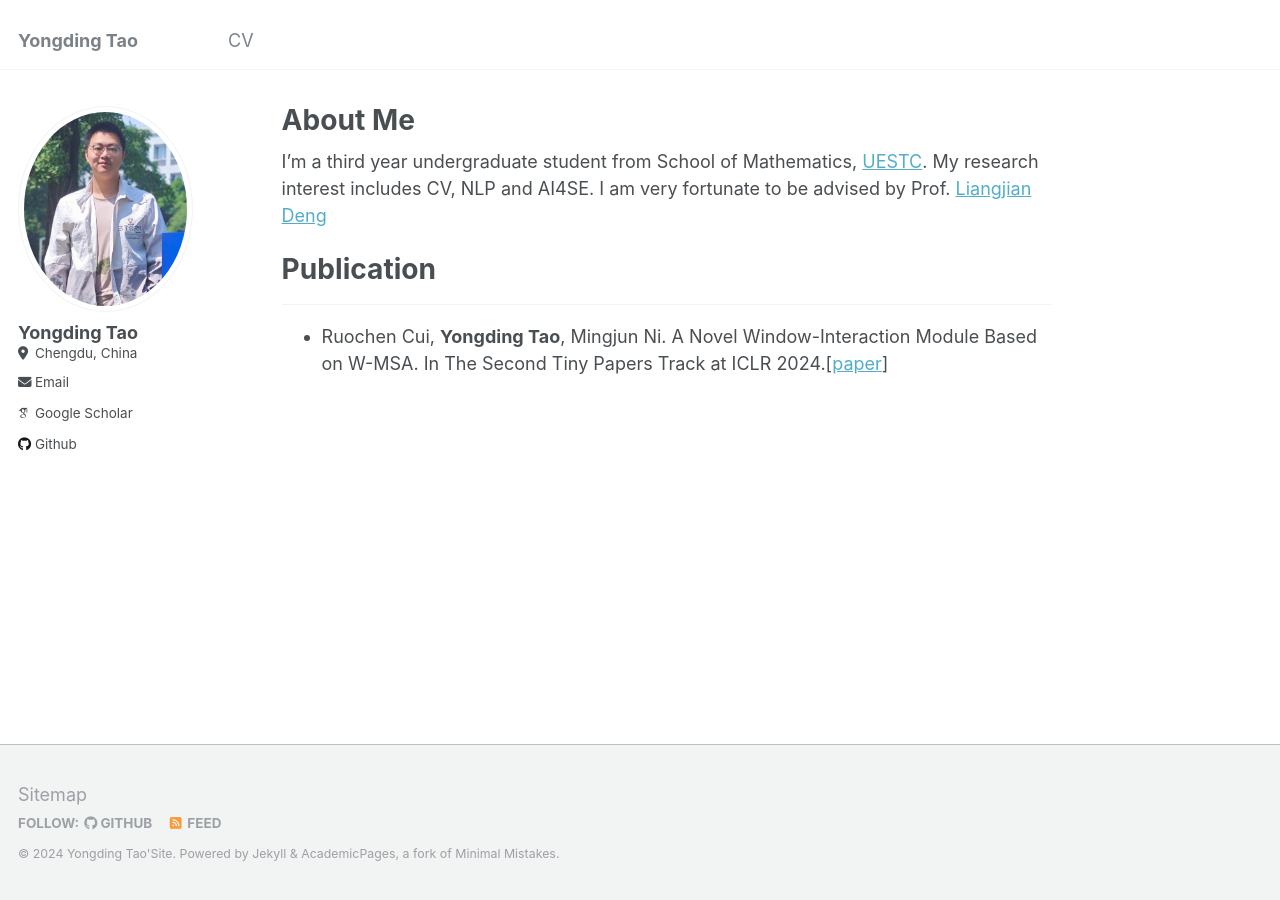
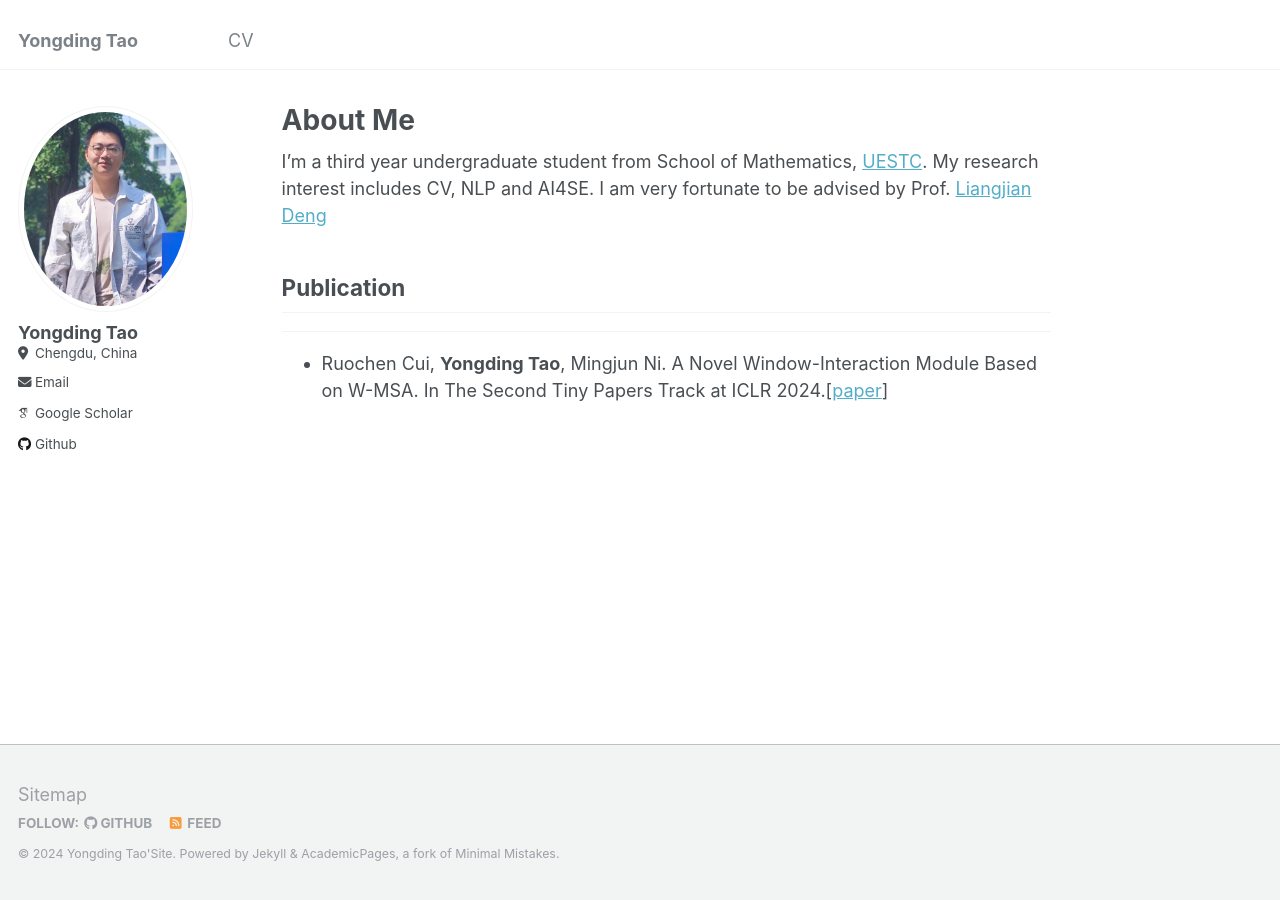
Before and after one commit to Yongding-Tao/Yongding-Tao.github.io, a Jekyll site: the page built from _pages/about.md, in a window 1280 px wide. Built offline with Jekyll 4.4.1, drawn with Linux system fonts in a browser that asks for light colours; some web fonts are replaced.

```diff
--- a/_pages/about.md
+++ b/_pages/about.md
@@ -8,6 +8,6 @@ redirect_from:
 ---
 I'm a third year undergraduate student from School of Mathematics, [UESTC](https://en.uestc.edu.cn/). My research interest includes CV, NLP and AI4SE. I am very fortunate to be advised by Prof. [Liangjian Deng](https://liangjiandeng.github.io/)
 
-# Publication
+## Publication
 ---
 - Ruochen Cui, **Yongding Tao**, Mingjun Ni. A Novel Window-Interaction Module Based on W-MSA. In The Second Tiny Papers Track at ICLR 2024.[[paper](https://openreview.net/forum?id=ki4R0z0C4K)]
```
